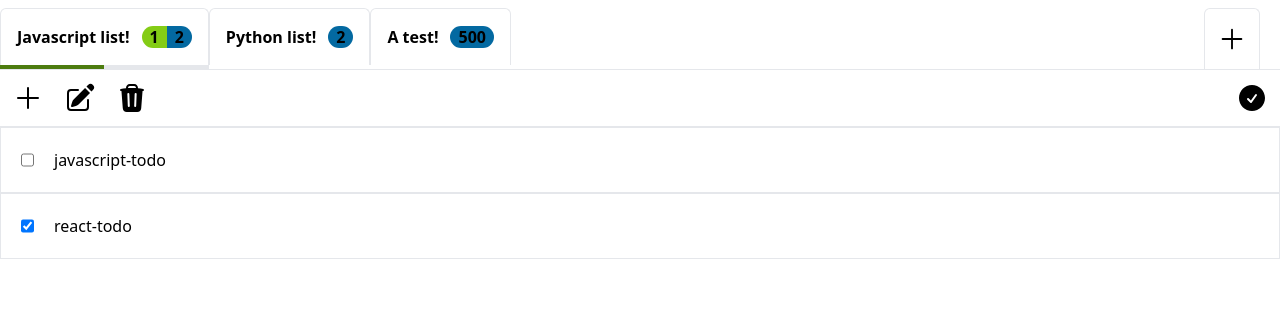
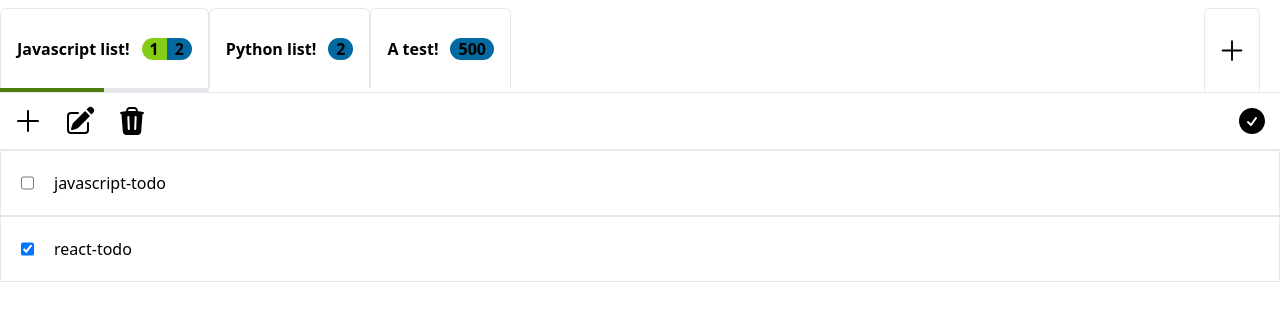
Before and after one commit to IncSow/sleepless_night, a Next.js app: page / in a window 1280 px wide. Shown: the top 320 px of the page. Built offline with nearby package versions, Linux system fonts and the light colour scheme.

Commit message:
Now scrolls into view!

```diff
--- a/components/TaskItem.jsx
+++ b/components/TaskItem.jsx
@@ -37,7 +37,7 @@ export const TaskItem = (props) => {
       />
       <Link href={`/task/${task.id}/edit`}>{task.content}</Link>
       <TrashIcon
-        className="w-6 ml-auto trash-child hidden cursor-pointer"
+        className="w-6 ml-auto trash-child opacity-0 cursor-pointer duration-75"
         onClick={handleClickTaskDeletion}
         data-task-id={task.id}
       >
--- a/components/TaskList.jsx
+++ b/components/TaskList.jsx
@@ -3,20 +3,20 @@ import { TaskItem } from "./TaskItem"
 export const TaskList = (props) => {
   const { state, currentCategory, onlyCompleted } = props
   const currentList = state[currentCategory]
-  let taskList
+  let tasksList
 
   if (onlyCompleted && currentList) {
-    taskList = currentList.todo_tasks.filter(({ completed }) =>
+    tasksList = currentList.todo_tasks.filter(({ completed }) =>
       Boolean(completed)
     )
   } else {
-    taskList = currentList.todo_tasks
+    tasksList = currentList.todo_tasks
   }
 
   return (
     <div className="max-h-[80vh] overflow-x-scroll">
       {currentList ? (
-        taskList.map((task) => <TaskItem key={task.id} task={task}></TaskItem>)
+        tasksList.map((task) => <TaskItem key={task.id} task={task}></TaskItem>)
       ) : (
         <h2> There is no task for this todo! Create one c:</h2>
       )}
--- a/components/TodoList.jsx
+++ b/components/TodoList.jsx
@@ -17,6 +17,9 @@ const TodoItem = (props) => {
         event.currentTarget.getAttribute("data-category-index"),
         10
       )
+      document
+        .querySelector(`[data-category-index="${categoryId}"]`)
+        .scrollIntoView({ behavior: "smooth", block: "start" })
       setCurrentCategory(categoryId)
     },
     [setCurrentCategory]
@@ -27,9 +30,7 @@ const TodoItem = (props) => {
       <div
         onClick={handleClick}
         data-category-index={index}
-        className={classnames(
-          "flex gap-3 p-4 border-b-0 border rounded-t-md font-bold cursor-pointer"
-        )}
+        className="flex gap-3 p-4 border-b-0 border rounded-t-md min-w-20 h-20 items-center font-bold cursor-pointer"
       >
         <h3>{todo.name}</h3>
         <div>
@@ -57,9 +58,7 @@ const TodoItem = (props) => {
             className="bg-lime-700 h-full duration-200"
           ></div>
         </div>
-      ) : (
-        ""
-      )}
+      ) : null}
     </div>
   )
 }
@@ -68,7 +67,7 @@ export const TodoList = () => {
   const { state } = useContext()
 
   return (
-    <div className="flex mt-2 border-b">
+    <div className="flex mt-2 border-b w-full overflow-y-scroll">
       {state.map((todo, index) => (
         <TodoItem key={index} todo={todo} index={index}></TodoItem>
       ))}
@@ -76,7 +75,7 @@ export const TodoList = () => {
         href="/category/create"
         className="flex justify-center align-center w-14 border border-b-0 rounded-t-md p-3 ml-auto mr-5 border-b-none"
       >
-        <PlusIcon className="w-full"></PlusIcon>
+        <PlusIcon className="w-8"></PlusIcon>
       </Link>
     </div>
   )
--- a/styles/globals.css
+++ b/styles/globals.css
@@ -2,6 +2,21 @@
 @tailwind components;
 @tailwind utilities;
 
+html {
+  overflow-y: hidden;
+}
+
+/* Hide scrollbar for Chrome, Safari and Opera */
+*::-webkit-scrollbar {
+  display: none;
+}
+
+/* Hide scrollbar for IE, Edge and Firefox */
+* {
+  -ms-overflow-style: none; /* IE and Edge */
+  scrollbar-width: none; /* Firefox */
+}
+
 .trash-parent:hover .trash-child {
-  display: block;
+  opacity: 1;
 }
```
Also changed, not shown: 1 other file (tests, documents, lock files or other folders).
